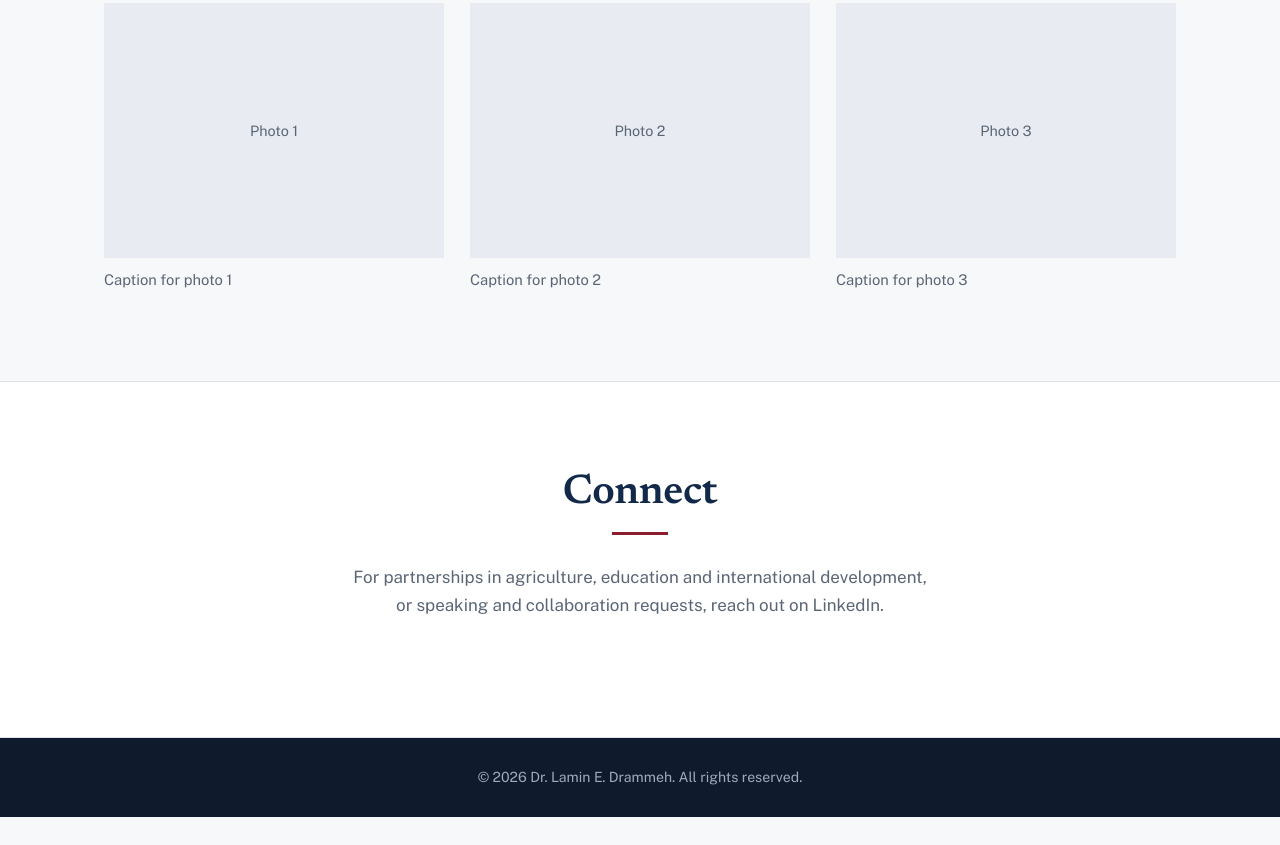
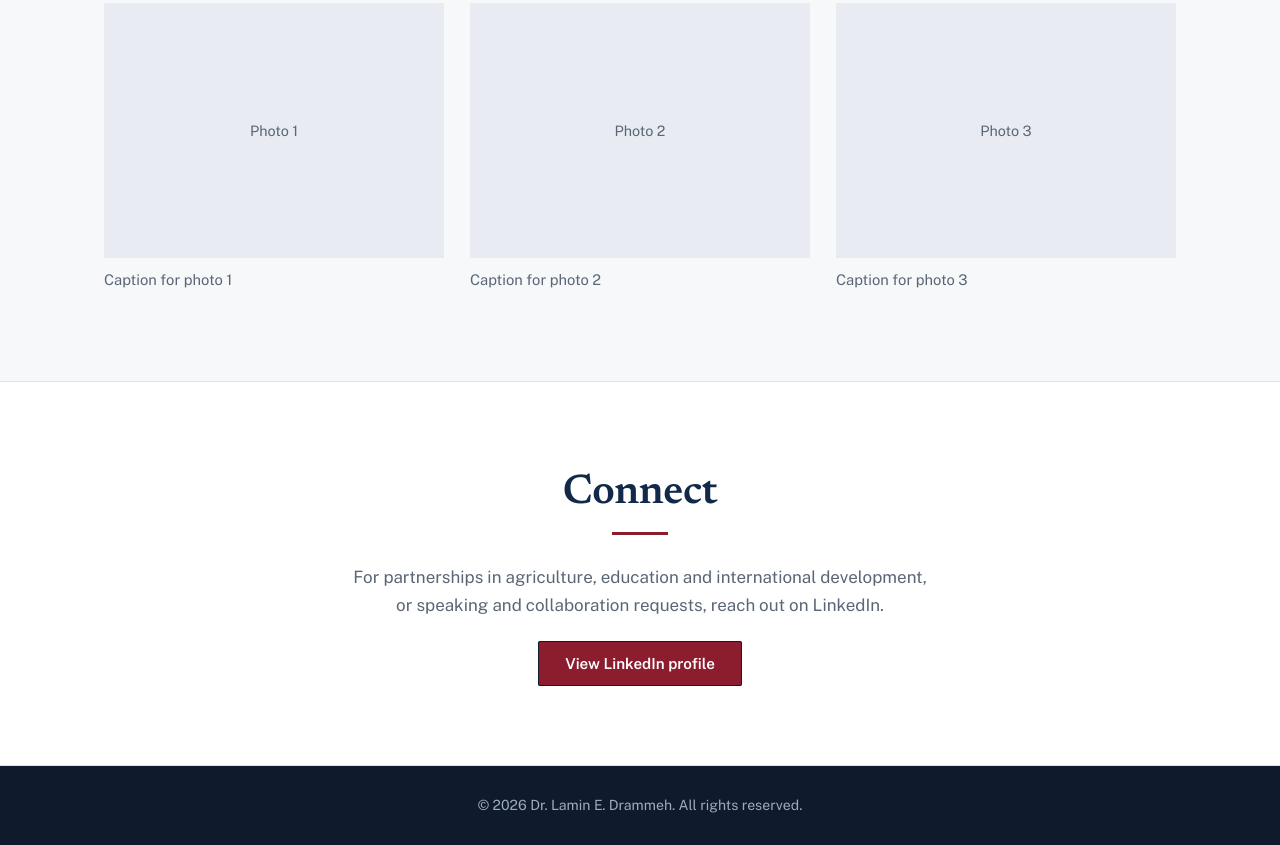
Before and after one commit to Geophy83/Lamin-Drammeh, a plain HTML site: page index.html in a window 1280 px wide. Shown: the part 5023-5868 px from the top of the page. Before the commit the page ends 5840 px from the top, so only its background shows below. Drawn offline with nearby package versions, Linux system fonts and the light colour scheme.

Commit message:
Update index.html

```diff
--- a/index.html
+++ b/index.html
@@ -162,6 +162,7 @@
 <section id="contact" class="alt"><div class="wrap contact">
   <h2>Connect</h2>
   <p>For partnerships in agriculture, education and international development, or speaking and collaboration requests, reach out on LinkedIn.</p>
+  <a class="btn fill" href="https://linkedin.com/in/dr-lamin-en-drammeh-56818514" target="_blank" rel="noopener">View LinkedIn profile</a>
   <!-- EMAIL BUTTON: remove the comment marks and add the real address
   <a class="btn" href="mailto:name@example.com">Send an email</a>
   -->
```
